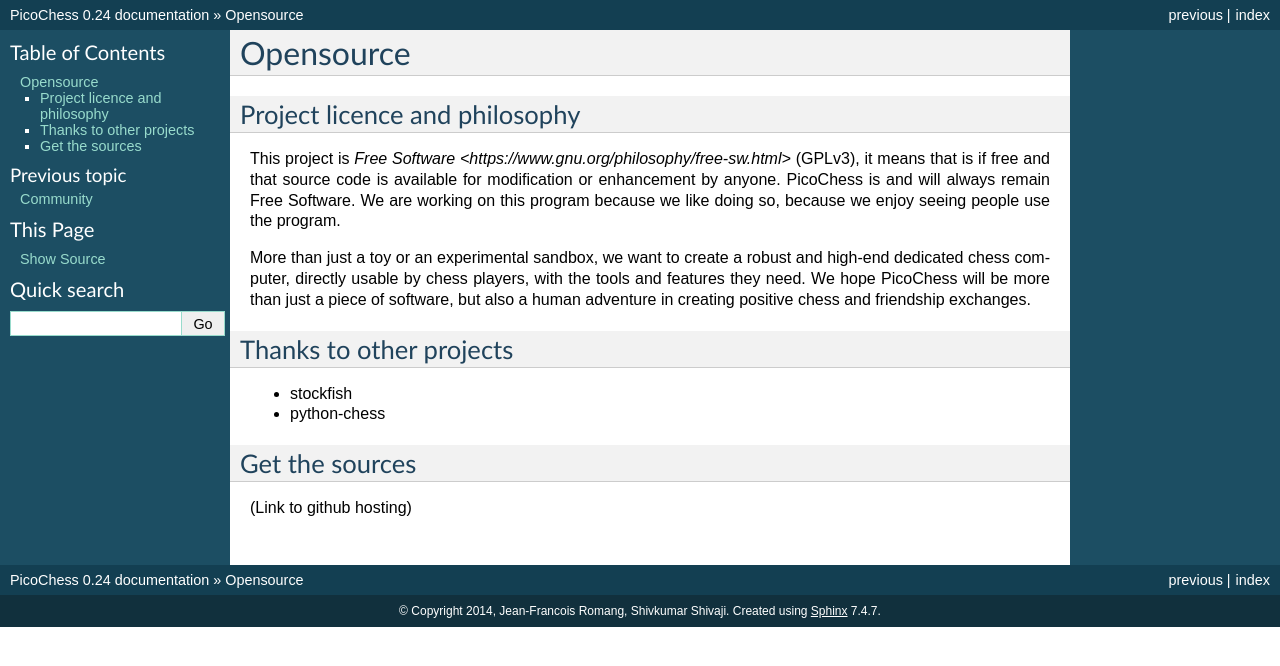
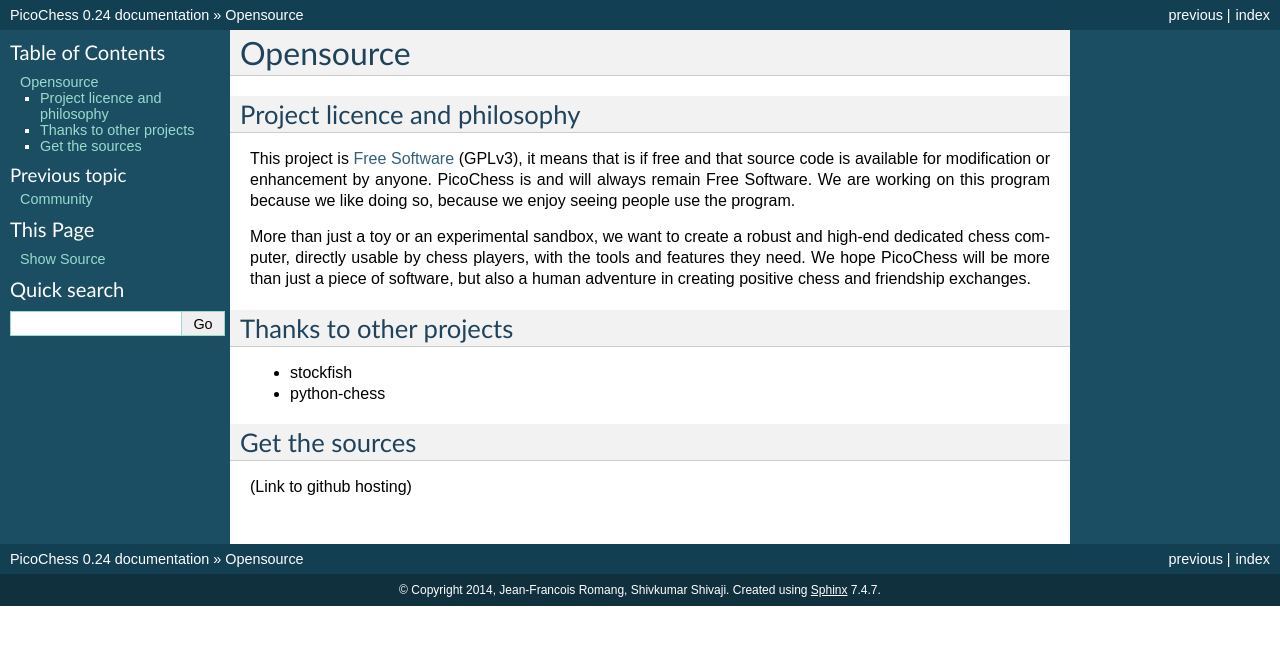
Before and after one commit to jromang/picochess, a Sphinx documentation site: the page built from docs/source.rst, in a window 1280 px wide. Shown: the top 666 px of the page. Built offline with Sphinx 7.4.7, drawn with Linux system fonts in a browser that asks for light colours.

Commit message:
Update source.rst

```diff
--- a/docs/source.rst
+++ b/docs/source.rst
@@ -4,7 +4,7 @@
 Project licence and philosophy
 ------------------------------
 
-This project is `Free Software <https://www.gnu.org/philosophy/free-sw.html>` (GPLv3), it means that is if free and that source code is available for modification or enhancement by anyone.
+This project is `Free Software <https://www.gnu.org/philosophy/free-sw.html>`_ (GPLv3), it means that is if free and that source code is available for modification or enhancement by anyone.
 PicoChess is and will always remain Free Software. We are working on this program because we like doing so, because we enjoy seeing people use the program.
 
 More than just a toy or an experimental sandbox, we want to create a robust and high-end dedicated chess computer, directly usable by chess players, with the tools and features they need.
```
